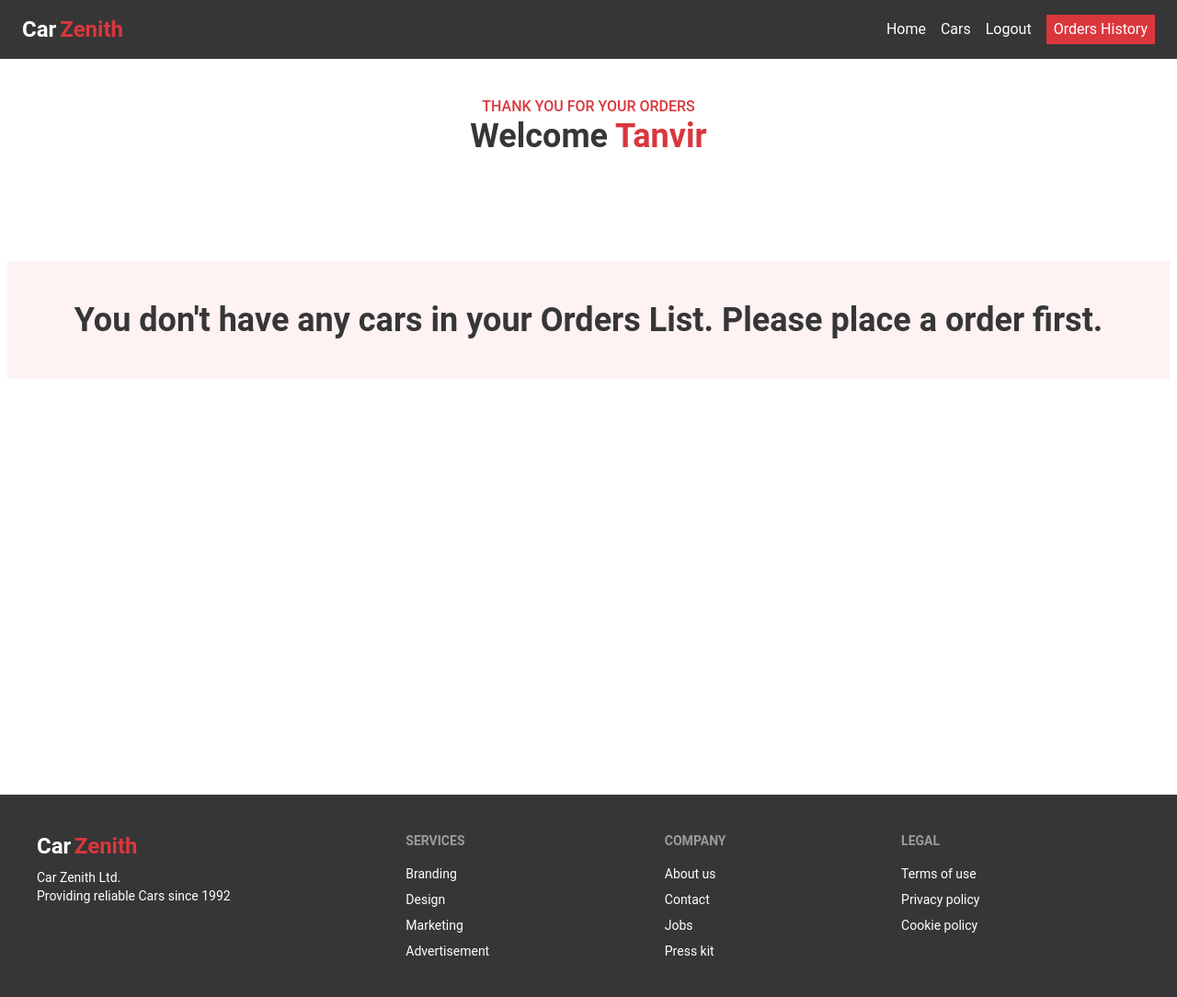
After one commit to tanvirch0750/django-car-zenith, a Django app: page /orders/user_orders/ in a window 1280 px wide. The commit adds this page. Shown: the whole page at 92% size. Run offline with Django 4.2, Linux system fonts and the light colour scheme; a user stored in the database is signed in; data comes from the database, SQL or seed files in the repository; both versions use the stored data as it was after the commit; parts of the project's set-up code (start-up, migrations or seed data) failed here and were passed over; some libraries are stand-ins or nearby versions.

Commit message:
implemented orders page

```diff
--- /dev/null
+++ b/orders/templates/orders/user_orders.html
@@ -0,0 +1,78 @@
+{% extends 'base.html' %}
+{% load static %}
+
+
+{% block content %}
+
+<section class=" container mx-auto px-2 pt-10 pb-5">
+    <div class="text-center">
+      <span class="uppercase text-md font-medium text-mainred mb-2">Thank you for your Orders</span>
+      <h2 class=" text-4xl font-bold text-maingray mb-4">Welcome <span class="text-mainred">{{request.user.first_name}}</span></h2>
+    </div>
+</section>
+
+{% if orders_count > 0 %}
+<section class=" container mx-auto px-2 pb-20">
+
+
+    <div class="overflow-x-auto rounded-lg border border-gray-200">
+        <table class="min-w-full divide-y-2 divide-gray-200 bg-white text-sm text-center">
+          <thead class="ltr:text-left rtl:text-right">
+            <tr>
+              <th class="whitespace-nowrap px-4 py-2 font-medium text-gray-900">
+                Car
+              </th>
+              <th class="whitespace-nowrap px-4 py-2 font-medium text-gray-900">
+                Brand
+              </th>
+              <th class="whitespace-nowrap px-4 py-2 font-medium text-gray-900">
+                Price
+              </th>
+              <th class="whitespace-nowrap px-4 py-2 font-medium text-gray-900">
+                Message
+              </th>
+              <th class="whitespace-nowrap px-4 py-2 font-medium text-gray-900">
+                Status
+              </th>
+            </tr>
+          </thead>
+
+          <tbody class="divide-y divide-gray-200">
+            {% for order in orders %}
+            <tr>
+              <td class="whitespace-nowrap px-4 py-2 font-medium text-gray-900">
+                {{order.car.title}}
+              </td>
+              <td class="whitespace-nowrap px-4 py-2 text-gray-700">{{ order.car.brand }}</td>
+              <td class="whitespace-nowrap px-4 py-2 text-gray-700">${{ order.car.price }}</td>
+              <td class="whitespace-nowrap px-4 py-2 text-gray-700">
+                {% if order.status == 'Pending' %}
+                <span class=" bg-yellow-100 px-2 py-1 rounded-lg">We will conatact you shortly</span>
+                {% else %}
+                <span class="bg-red-100 px-2 py-1 rounded-lg">Happy Driving!</span>
+                {% endif %}
+              </td>
+              <td class="whitespace-nowrap px-4 py-2 text-gray-700">
+                <span class="{% if order.status == 'Completed' %}bg-green-300{% else %}bg-yellow-300{% endif %} px-2 py-1 rounded-lg">
+                    {{ order.status }}
+                </span>
+              </td>
+            </tr>
+          {% endfor %}
+
+
+
+          </tbody>
+        </table>
+      </div>
+    </section>
+{% else %}
+<section class=" container mx-auto px-2 py-20 text-center">
+    <div class=" py-11 px-6 bg-red-50">
+        <h2 class=" text-4xl font-semibold text-maingray">You don't have any cars in your Orders List. Please place a order first.</h2>
+    </div>
+</section>
+{% endif %}
+
+
+{% endblock %}
--- a/orders/urls.py
+++ b/orders/urls.py
@@ -5,5 +5,6 @@ from . import views
 urlpatterns = [
 
     path('place_order/<int:car_id>/', views.place_order, name='place_order'),
+    path('user_orders/', views.user_orders, name='user_orders'),
 
 ]
--- a/orders/views.py
+++ b/orders/views.py
@@ -26,9 +26,23 @@ def place_order(request, car_id):
                 order_item.order_number = order_number
                 order_item.save()
 
-            return redirect('cars')
+            return redirect('user_orders')
         except Exception as e:
             print(str(e))
             pass
 
-    return redirect('cars')
+    return redirect('car_detail')
+
+@login_required(login_url='login')
+def user_orders(request):
+
+     current_user = request.user
+     orders = Orders.objects.filter(user=current_user)
+     orders_count = orders.count()
+
+
+     context = {
+        'orders': orders,
+        'orders_count': orders_count,
+      }
+     return render(request, 'orders/user_orders.html', context)
--- a/templates/base.html
+++ b/templates/base.html
@@ -57,6 +57,7 @@
                 {% else %}
 
                 <li class="text-white hover:text-mainred cursor-pointer"><a href="{% url 'logout' %}">Logout</a></li>
+                <li class="text-white hover:text-white cursor-pointer bg-mainred hover:bg-red-700 px-2 py-1"><a href="{% url 'user_orders' %}">Orders History</a></li>
                 {% endif %}
 
               </ul>
--- a/templates/includes/footer.html
+++ b/templates/includes/footer.html
@@ -1,7 +1,7 @@
 <footer class="footer p-10 bg-maingray text-white">
     <div>
-      <svg width="50" height="50" viewBox="0 0 24 24" xmlns="http://www.w3.org/2000/svg" fill-rule="evenodd" clip-rule="evenodd" class="fill-current"><path d="M22.672 15.226l-2.432.811.841 2.515c.33 1.019-.209 2.127-1.23 2.456-1.15.325-2.148-.321-2.463-1.226l-.84-2.518-5.013 1.677.84 2.517c.391 1.203-.434 2.542-1.831 2.542-.88 0-1.601-.564-1.86-1.314l-.842-2.516-2.431.809c-1.135.328-2.145-.317-2.463-1.229-.329-1.018.211-2.127 1.231-2.456l2.432-.809-1.621-4.823-2.432.808c-1.355.384-2.558-.59-2.558-1.839 0-.817.509-1.582 1.327-1.846l2.433-.809-.842-2.515c-.33-1.02.211-2.129 1.232-2.458 1.02-.329 2.13.209 2.461 1.229l.842 2.515 5.011-1.677-.839-2.517c-.403-1.238.484-2.553 1.843-2.553.819 0 1.585.509 1.85 1.326l.841 2.517 2.431-.81c1.02-.33 2.131.211 2.461 1.229.332 1.018-.21 2.126-1.23 2.456l-2.433.809 1.622 4.823 2.433-.809c1.242-.401 2.557.484 2.557 1.838 0 .819-.51 1.583-1.328 1.847m-8.992-6.428l-5.01 1.675 1.619 4.828 5.011-1.674-1.62-4.829z"></path></svg>
-      <p>ACME Industries Ltd.<br/>Providing reliable tech since 1992</p>
+      <div class="flex-1"><a href="{% url 'home' %}"><span class="font-bold text-white text-2xl">Car</span> <span class="font-bold text-mainred text-2xl">Zenith</span></a></div>
+      <p>Car Zenith Ltd.<br/>Providing reliable Cars since 1992</p>
     </div>
     <div>
       <span class="footer-title">Services</span>
```
Also changed, not shown: db.sqlite3.
